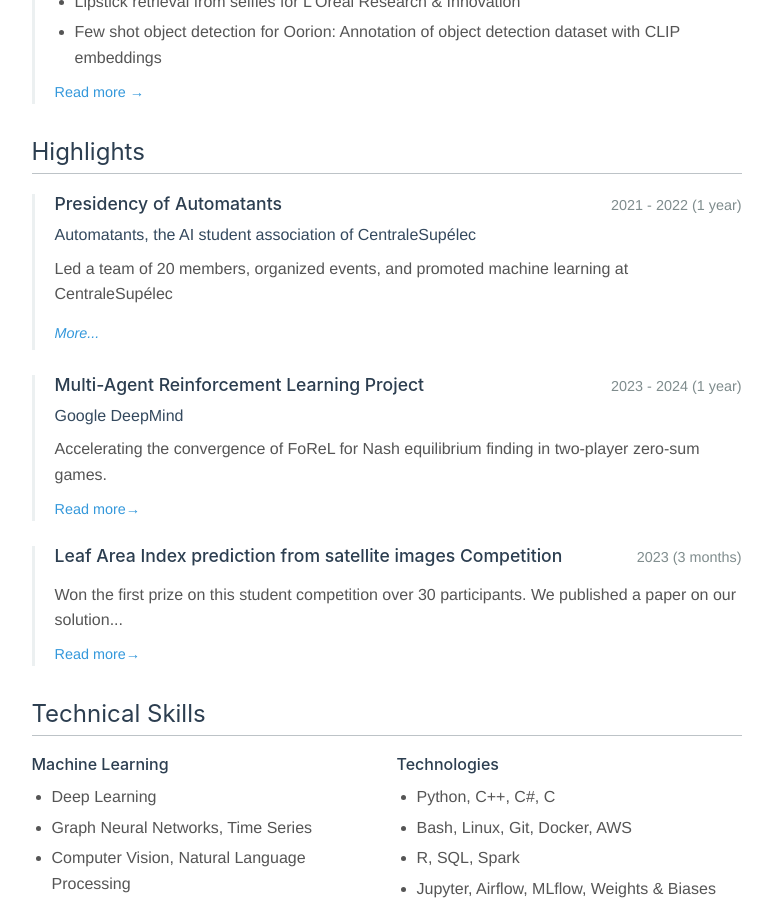
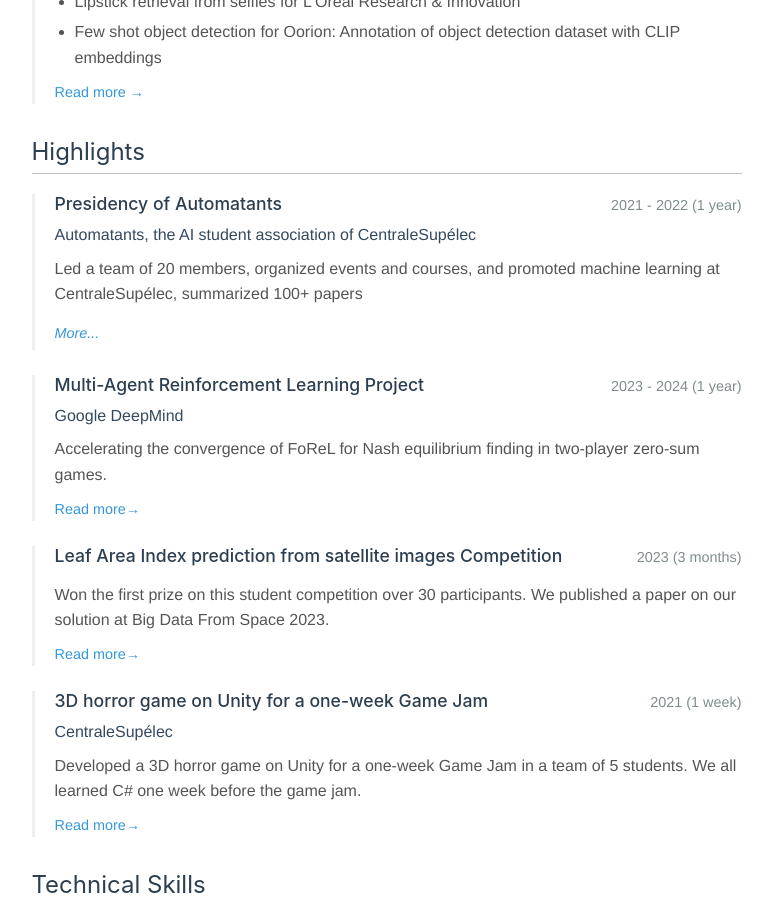
Before and after one commit to clementw168/clementw168.github.io, a Jekyll site: the page built from resume.html, in a window 1280 px wide and 900 px high, scrolled down 2927 px. Shown: the whole window, without its empty margins (156-929 px from the left). Built offline with Jekyll 4.4.1, drawn with Linux system fonts in a browser that asks for light colours; nearby versions of some CDN libraries; comment, search, counter and statistics services are not loaded.

Commit message:
better resume

```diff
--- a/_data/resume.yml
+++ b/_data/resume.yml
@@ -29,10 +29,19 @@
     institution: École Normale Supérieure Paris-Saclay
     description: "Relevant coursework: NLP, graph learning, time series and signals, computer vision, geometric data analysis, optimization."
     projects:
-      - description: SWA
-        link: /some/link
-      - description: Mixture density network
-        link: /some/other/link
+      - description: Master Thesis internship on Time Series self-supervised learning
+        link: /2024/10/15/beacon-biosignals-eeg-foundation-model/
+      - description: Text-based Molecule Retrieval
+        link: /2024/01/15/text-molecule-retrieval/
+      - description: Mixture Density Networks
+        link: /2023/12/15/mixture-density-networks/
+      - description: Stochastic Weight Averaging (SWA)
+        link: /2024/03/15/mva-bayesian-ml-swa/
+      - description: Lymphocytosis Classification
+        link: /2024/03/01/mva-lymphocytosis-classification/
+      - description: Adaptive Brownian Bridge-based Symbolic Representation of Time Series
+        link: /2024/01/15/abba-symbolic-time-series/
+
 
   - degree: MSc in Data Science
     period: Sep 2020 - Dec 2024
@@ -40,10 +49,21 @@
     institution: CentraleSupélec - Université Paris-Saclay
     description: "Relevant coursework: machine learning, statistics, stochastic calculus, parallel calculus, algorithmics, signal processing."
     projects:
-      - description: SWA
-        link: /some/link
-      - description: Mixture density network
-        link: /some/other/link
+      - description: Multi-Agent Reinforcement Learning Project with Google DeepMind
+        link: /2024/05/15/deepmind-nash-equilibrium-research/
+      - description: Prey Predator Simulation with MADDPG
+        link: /2024/04/01/mva-prey-predator-simulation/
+      - description: Aspect-Based Sentiment Analysis
+        link: /2024/04/15/mva-nlp-emotion-classification/
+      - description: Graph Neural Network Benchmark on Twitch Dataset
+        link: /2024/04/15/mva-gnn-twitch-benchmark/
+      - description: Reinforcement Learning applied to Flappy Bird
+        link: /2024/04/15/mva-flappy-bird-rl/
+      - description: Implicit Acceleration by Overparameterization
+        link: /2024/02/15/mva-implicit-acceleration-overparameterization/
+      - description: Spiking Neural Networks
+        link: /2023/09/15/spiking-neural-networks/
+
 
   - degree: Preparatory Courses - MPSI/MP*
     period: Sep 2018 - Jul 2020
@@ -103,7 +123,7 @@
     achievements:
       - Fine-tuning Stable Diffusion 1.5 with DreamBooth for realistic images on 10 images of a customer
       - Setting up cost-optimized cloud infrastructure on AWS with queue service, batch jobs, and autoscaling
-    post_link: /2023/07/15/stryker-3d-surgery-tracking
+    post_link: /2023/07/15/photogen-ai-startup/
     post_text: Read more →
 
   - title: Data Scientist Intern
@@ -118,7 +138,7 @@
       - Human pose detection, Face landmarks detection, Voice activity detection
       - Setting up a scalable pipeline to process 3-hour long videos
 
-    post_link: /gap_year/2023-01-15-polygon-diagnostic-assistance/
+    post_link: /2023/01/15/polygon-diagnostic-assistance/
     post_text: Read more →
 
   - title: Machine Learning Consultant
@@ -133,7 +153,7 @@
       - Lipstick retrieval from selfies for L'Oréal Research & Innovation
       - "Few shot object detection for Oorion: Annotation of object detection dataset with CLIP embeddings"
 
-    post_link: /gap_year/2022-07-15-paris-digital-lab-consulting/
+    post_link: /2022/07/15/paris-digital-lab-consulting/
     post_text: Read more →
 
 highlights:
@@ -141,32 +161,41 @@
     period: 2021 - 2022
     duration: 1 year
     organization: Automatants, the AI student association of CentraleSupélec
-    description: Led a team of 20 members, organized events, and promoted machine learning at CentraleSupélec
+    description: Led a team of 20 members, organized events and courses, and promoted machine learning at CentraleSupélec, summarized 100+ papers
     projects:
       - description: My life as President
-        link: /automatants/2022-02-15-president/
+        link: /2022/02/15/president/
+      - description: Winning an unbalanced image classification competition
+        link: /2021/11/15/imbalanced-classification/
+      - description: Neural style transfer
+        link: /2021/09/15/neural-style-transfer/
+      - description: Solving a maze with a genetic algorithm
+        link: /2021/12/15/genetic-algorithm-maze/
       - description: My first Deep Learning project on GANs
-        link: /automatants/2022-02-15-president/
-      - description: Neural style transfer
-        link: /someting
-      - description: Solving a maze with a genetic algorithm
-        link: /automatants/2022-02-15-president/
-
+        link: /2020/10/15/gan-cat-generator/
 
   - title: Multi-Agent Reinforcement Learning Project
     period: 2023 - 2024
     duration: 1 year
     organization: Google DeepMind
     description: Accelerating the convergence of FoReL for Nash equilibrium finding in two-player zero-sum games.
-    post_link: /cs-mva/2024-04-15-mva-prey-predator-simulation/
+    post_link: /2024/05/15/deepmind-nash-equilibrium-research/
     post_text: "Read more→"
 
   - title: Leaf Area Index prediction from satellite images Competition
     period: "2023"
     duration: 3 months
     organization: ""
-    description: "Won the first prize on this student competition over 30 participants. We published a paper on our solution..."
-    post_link: "/gap_year/2023-11-15-satellite-images-competition-publication/"
+    description: "Won the first prize on this student competition over 30 participants. We published a paper on our solution at Big Data From Space 2023."
+    post_link: /2023/11/15/satellite-images-competition-publication/
+    post_text: "Read more→"
+
+  - title: 3D horror game on Unity for a one-week Game Jam
+    period: "2021"
+    duration: 1 week
+    organization: "CentraleSupélec"
+    description: "Developed a 3D horror game on Unity for a one-week Game Jam in a team of 5 students. We all learned C# one week before the game jam."
+    post_link: /2021/02/15/3d-horror-game-unity/
     post_text: "Read more→"
 
 
--- a/_includes/resume/education.html
+++ b/_includes/resume/education.html
@@ -18,13 +18,13 @@
                 More...
             </button>
             <div class="resume-projects-content" style="display: none;">
-                <p class="resume-projects-intro">A few examples of projects:</p>
+                <p class="resume-projects-intro">A few examples of project:</p>
                 <ul>
                     {% for project in education.projects %}
                     <li>
                         {{ project.description }}
                         {% if project.link %}
-                        <a href="{{ project.link }}" target="_blank">→</a>
+                        <a href="{{ project.link }}" target="_blank" title="View project">🔗</a>
                         {% endif %}
                     </li>
                     {% endfor %}
--- a/_includes/resume/highlights.html
+++ b/_includes/resume/highlights.html
@@ -21,7 +21,7 @@
                     <li>
                         {{ project.description }}
                         {% if project.link %}
-                        <a href="{{ project.link }}" target="_blank">→</a>
+                        <a href="{{ project.link }}" target="_blank" title="View project">🔗</a>
                         {% endif %}
                     </li>
                     {% endfor %}
```
